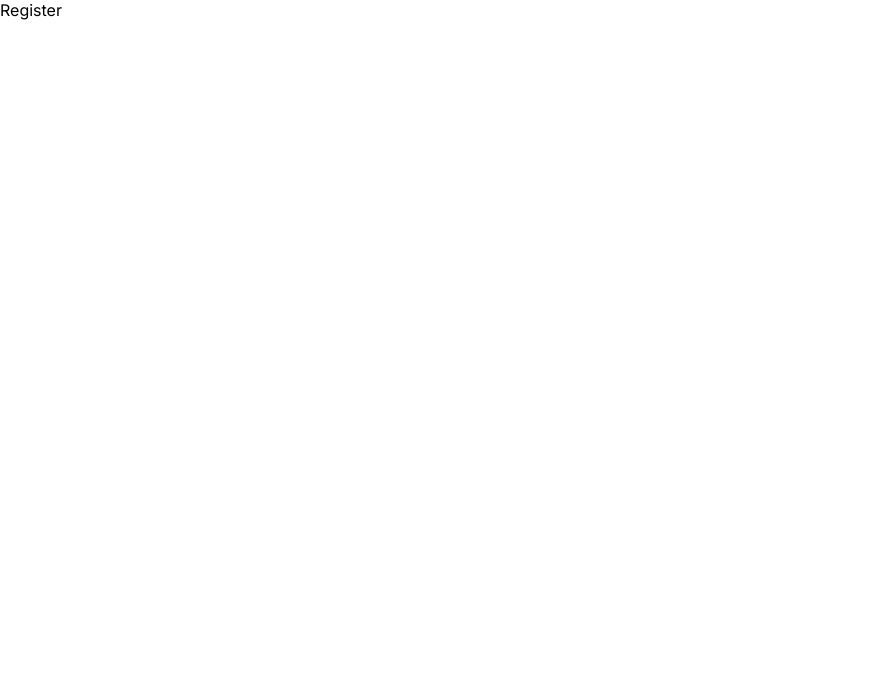
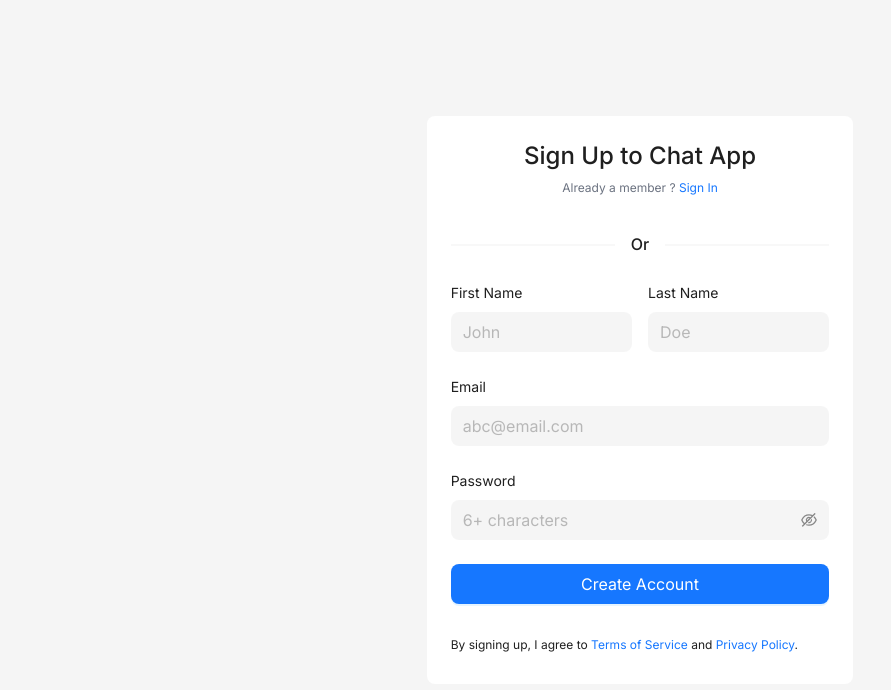
Before and after one commit to hgbaodev/chat-app, a React (Vite) app in the folder client/: page /auth/register in a window 1280 px wide. Shown: the top 690 px of the page, without its empty margins (0-891 px from the left). Built offline with nearby package versions, Linux system fonts and the light colour scheme.

Commit message:
add AxiosInstance & Register page

```diff
--- a/client/package.json
+++ b/client/package.json
@@ -21,6 +21,7 @@
     "antd": "^5.13.2",
     "axios": "^1.6.6",
     "canvas-confetti": "^1.9.2",
+    "dayjs": "^1.11.10",
     "dotenv": "^16.4.0",
     "emoji-picker-react": "^4.7.10",
     "jwt-decode": "^4.0.0",
--- /dev/null
+++ b/client/src/api/AxiosInstance.jsx
@@ -0,0 +1,46 @@
+import axios from 'axios';
+import { jwtDecode } from 'jwt-decode';
+import dayjs from 'dayjs';
+
+let accessToken = localStorage.getItem('token')
+  ? JSON.parse(localStorage.getItem('token'))
+  : '';
+let refresh_token = localStorage.getItem('refresh_token')
+  ? JSON.parse(localStorage.getItem('refresh_token'))
+  : '';
+
+// console.log('access: ', accessToken);
+const BASEURL = 'http://localhost:8000/api/';
+
+const AxiosInstance = axios.create({
+  baseURL: BASEURL,
+  'Content-type': 'application/json',
+  headers: {
+    Authorization: localStorage.getItem('token') ? `Bearer ${accessToken}` : ''
+  }
+});
+
+AxiosInstance.interceptors.request.use(async (req) => {
+  if (accessToken) {
+    req.headers.Authorization = localStorage.getItem('token')
+      ? `Bearer ${accessToken}`
+      : '';
+    const user = jwtDecode(accessToken);
+    const isExpired = dayjs.unix(user.exp).diff(dayjs()) < 1;
+    if (!isExpired) return req;
+    const resp = await axios.post(`${BASEURL}auth/token/refresh/`, {
+      refresh: refresh_token
+    });
+    // console.log('new_accesstoken: ', resp.data.access);
+    localStorage.setItem('token', JSON.stringify(resp.data.access));
+    req.headers.Authorization = `Bearer ${resp.data.access}`;
+    return req;
+  } else {
+    req.headers.Authorization = localStorage.getItem('token')
+      ? `Bearer ${JSON.parse(localStorage.getItem('token'))}`
+      : ' ';
+    return req;
+  }
+});
+
+export default AxiosInstance;
--- a/client/src/api/axios.jsx
+++ /dev/null
@@ -1 +0,0 @@
-// config axios
--- a/client/src/components/Loader.jsx
+++ b/client/src/components/Loader.jsx
@@ -1,7 +1,7 @@
 import { Flex, Spin } from 'antd';
 import { LoadingOutlined } from '@ant-design/icons';
 const Loader = () => (
-  <Flex align="center" justify="center" className="fixed top-0 left-0 right-0 bottom-0 z-[999] bg-opacity-20 bg-black">
+  <Flex align="center" justify="center" className="fixed top-0 left-0 right-0 bottom-0 z-[999]">
     <Spin indicator={<LoadingOutlined style={{ fontSize: 36 }} spin />} />
   </Flex>
 );
--- a/client/src/pages/auth/Login.jsx
+++ b/client/src/pages/auth/Login.jsx
@@ -14,17 +14,13 @@ import {
 import { LockOutlined, UserOutlined } from '@ant-design/icons';
 import GoogleLoginCustom from '~/components/GoogleLoginCustom';
 
-const { Paragraph, Text, Link } = Typography;
+const { Text, Link } = Typography;
 
 const Login = () => {
-  const onFinish = (values) => {
-    // eslint-disable-next-line no-console
-    console.log('Received values of form: ', values);
-  };
   return (
-    <Row justify="center" className="h-[100vh] bg-gray-50">
+    <Row justify="center" className="h-[100vh] bg-neutral-100">
       <Col
-        xs={18}
+        xs={24}
         md={12}
         lg={8}
         className="flex flex-col justify-center items-center"
@@ -40,14 +36,23 @@ const Login = () => {
             <img src={logo_light} className="object-fill w-[100px] h-[100px]" />
           </Link>
           <GoogleLoginCustom />
-          <Divider>Or</Divider>
-          <Text className="flex items-center mb-2 text-2xl font-semibold text-gray-900 dark:text-whit">
-            Sign in
+          <Divider>OR</Divider>
+          <Text className="text-2xl font-medium mb-5">
+            Sign in to your account
           </Text>
-          <Paragraph className="text-center">
-            Welcome back to Chat apps! Please enter your details below to sign
-            in.
-          </Paragraph>
+
+          <FormLogin />
+        </Flex>
+      </Col>
+    </Row>
+  );
+};
+
+const FormLogin = () => {
+  const onFinish = (values) => {
+    console.log('Received values of form: ', values);
+  };
+  return (
     <Form
       name="normal_login"
       className="login-form w-full"
@@ -55,15 +60,17 @@ const Login = () => {
       onFinish={onFinish}
     >
       <Form.Item
-              name="username"
+        name="email"
         rules={[
-                { required: true, message: 'Please input your username!' }
+          { required: true, message: 'Please input your username!' },
+          { type: 'email', message: 'Email is not valid' }
         ]}
       >
         <Input
           prefix={<UserOutlined />}
-                placeholder="Email"
+          placeholder="Email address"
           variant="filled"
+          size="large"
         />
       </Form.Item>
       <Form.Item
@@ -80,6 +87,7 @@ const Login = () => {
           type="password"
           placeholder="Password"
           variant="filled"
+          size="large"
         />
       </Form.Item>
       <Form.Item>
@@ -93,8 +101,8 @@ const Login = () => {
       </Form.Item>
 
       <Form.Item>
-              <Button type="primary" htmlType="submit" className="w-full">
-                Log in
+        <Button type="primary" htmlType="submit" className="w-full" size='large'>
+          Login
         </Button>
       </Form.Item>
       <Form.Item className="text-center">
@@ -102,9 +110,6 @@ const Login = () => {
         <Link href="/auth/register"> Sign up now</Link>
       </Form.Item>
     </Form>
-        </Flex>
-      </Col>
-    </Row>
   );
 };
 
--- a/client/src/pages/auth/Register.jsx
+++ b/client/src/pages/auth/Register.jsx
@@ -1,4 +1,138 @@
-const Register = () => {
-  return <div>Register</div>;
+/* eslint-disable no-console */
+import { Button, Form, Input, Flex, Row, Typography, Col, Divider } from 'antd';
+
+import { Link } from 'react-router-dom';
+import { useDispatch } from '~/store';
+import { register } from '~/store/slices/authSlice';
+
+const { Text, Paragraph } = Typography;
+
+const RegisterPage = () => {
+  return (
+    <Row justify="center" className="h-[100vh] bg-neutral-100">
+      <Col
+        xs={24}
+        md={12}
+        lg={8}
+        className="flex flex-col justify-center items-center"
+      >
+        <Flex
+          gap="small"
+          vertical
+          justify="center"
+          align="center"
+          className="w-full mx-auto bg-white rounded-lg p-6"
+        >
+          <Text className="text-2xl font-medium">Sign Up to Chat App</Text>
+          <Paragraph className="text-center text-xs text-gray-500">
+            Already a member ? <Link to="/auth/login"> Sign In</Link>
+          </Paragraph>
+          <Divider>Or</Divider>
+          <FormLogin />
+        </Flex>
+      </Col>
+    </Row>
+  );
 };
-export default Register;
+
+const FormLogin = () => {
+  const dispatch = useDispatch();
+  const onFinish = (values) => {
+    dispatch(register(values));
+  };
+  const onFinishFailed = (errorInfo) => {
+    console.log('Failed:', errorInfo);
+  };
+  return (
+    <Form
+      name="normal_login"
+      className="login-form w-full"
+      initialValues={{ remember: true }}
+      layout="vertical"
+      requiredMark="optional"
+      onFinish={onFinish}
+      onFinishFailed={onFinishFailed}
+    >
+      <Row gutter={16}>
+        <Col span={12}>
+          <Form.Item
+            label="First Name"
+            name="first_name"
+            rules={[
+              {
+                required: true,
+                whitespace: true,
+                message: 'Please input your first name!'
+              }
+            ]}
+          >
+            <Input placeholder="John" variant="filled" size="large" />
+          </Form.Item>
+        </Col>
+        <Col span={12}>
+          <Form.Item
+            label="Last Name"
+            name="last_name"
+            rules={[
+              {
+                required: true,
+                whitespace: true,
+                message: 'Please input your last name!'
+              }
+            ]}
+          >
+            <Input placeholder="Doe" variant="filled" size="large" />
+          </Form.Item>
+        </Col>
+      </Row>
+      <Form.Item
+        label="Email"
+        name="email"
+        rules={[
+          { required: true, message: 'Please input your email!' },
+          { type: 'email', message: 'Email is not valid' }
+        ]}
+      >
+        <Input placeholder="abc@email.com" variant="filled" size="large" />
+      </Form.Item>
+      <Form.Item
+        label="Password"
+        name="password"
+        rules={[
+          {
+            required: true,
+            message: 'Please input your password!'
+          },
+          {
+            min: 6
+          }
+        ]}
+      >
+        <Input.Password
+          type="password"
+          placeholder="6+ characters"
+          variant="filled"
+          size="large"
+        />
+      </Form.Item>
+      <Form.Item>
+        <Button
+          type="primary"
+          htmlType="submit"
+          className="w-full"
+          size="large"
+        >
+          Create Account
+        </Button>
+      </Form.Item>
+      <Form.Item className="mb-0">
+        <Text className="text-center text-xs">
+          By signing up, I agree to <Link to="#">Terms of Service</Link> and{' '}
+          <Link to="#">Privacy Policy</Link>.
+        </Text>
+      </Form.Item>
+    </Form>
+  );
+};
+
+export default RegisterPage;
--- /dev/null
+++ b/client/src/store/slices/authSlice.jsx
@@ -0,0 +1,39 @@
+import { createSlice, createAsyncThunk } from '@reduxjs/toolkit';
+import AxiosInstance from '~/api/AxiosInstance';
+
+export const register = createAsyncThunk(
+  'auth/register',
+  async (credentials) => {
+    try {
+      const response = await AxiosInstance.post(`auth/register`, credentials);
+      return response;
+    } catch (error) {
+      console.error(error);
+      throw error;
+    }
+  }
+);
+
+const initialState = {
+  isLoaded: false
+};
+
+const authSlice = createSlice({
+  name: 'auth',
+  initialState,
+  reducers: {},
+  extraReducers: (builder) => {
+    builder
+      .addCase(register.pending, (state) => {
+        state.isLoaded = false;
+      })
+      .addCase(register.fulfilled, (state) => {
+        state.isLoaded = true;
+      })
+      .addCase(register.rejected, (state) => {
+        state.isLoaded = true;
+      });
+  }
+});
+
+export default authSlice.reducer;
```
Also changed, not shown: client/.eslintrc.cjs, 2 other files (tests, documents, lock files or other folders). Lines whose indentation alone changed are shown as unchanged.
